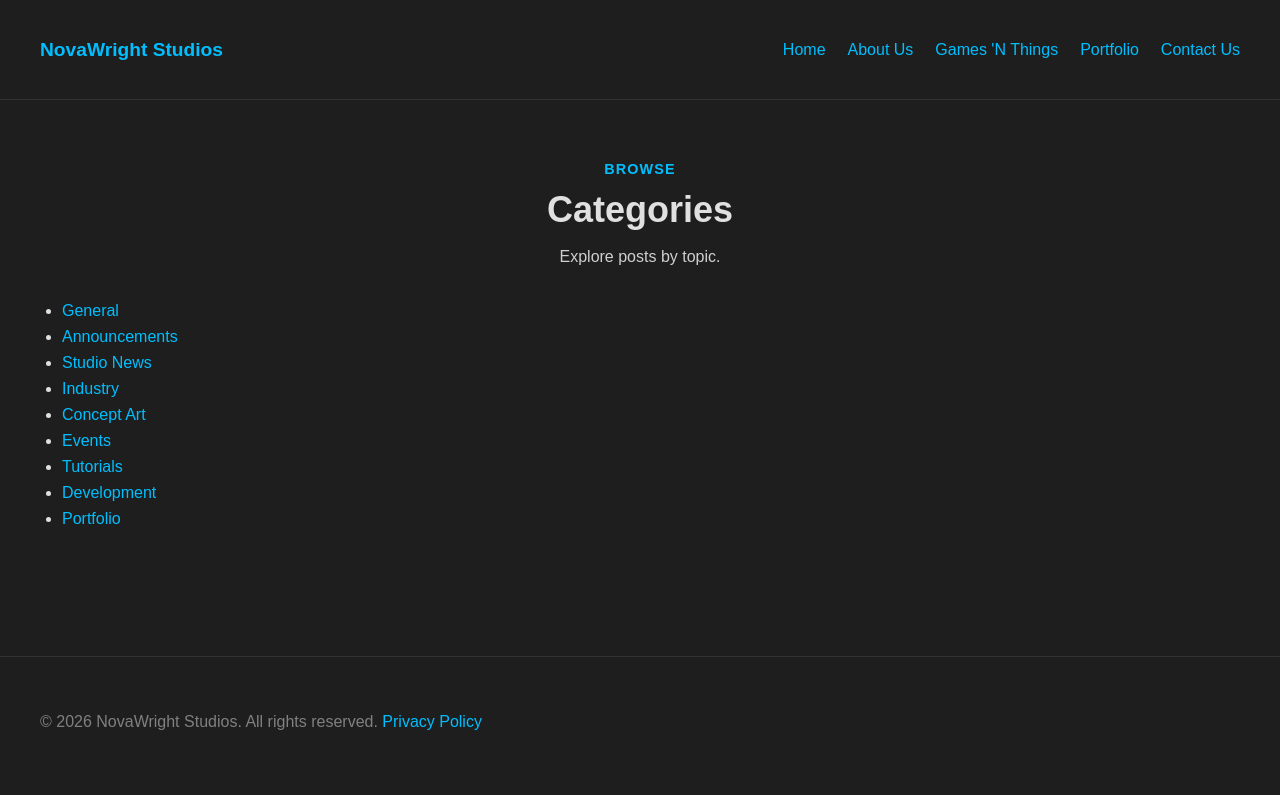
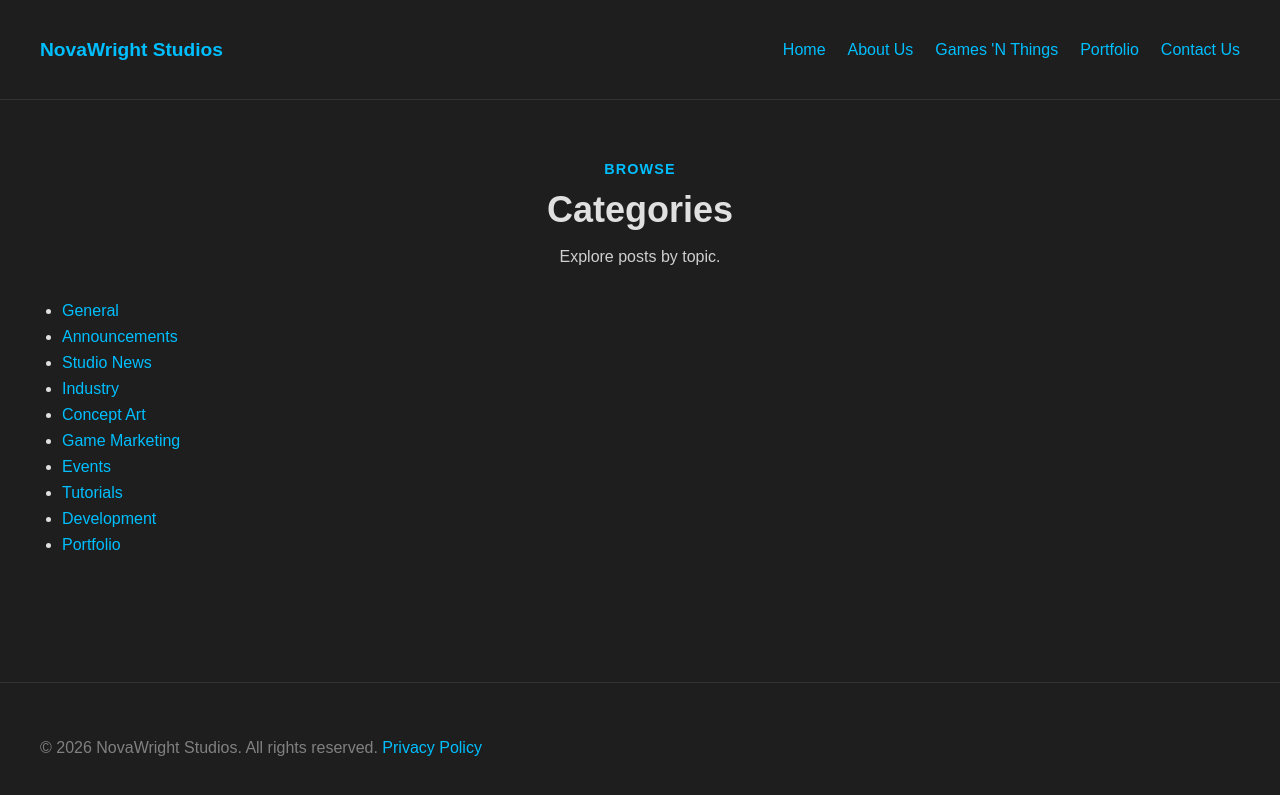
Before and after one commit to ScriptureExamined/NovawrightStudios, a Jekyll site: the page built from categories/index.html, in a window 1280 px wide. Shown: the top 795 px of the page. Built offline with Jekyll 4.4.1, drawn with Linux system fonts in a browser that asks for light colours.

Commit message:
Update index.html

```diff
--- a/categories/index.html
+++ b/categories/index.html
@@ -34,6 +34,11 @@ title: Categories
         >
       </li>
       <li>
+        <a href="{{ '/categories/game-marketing.html' | relative_url }}"
+          >Game Marketing</a
+        >
+      </li>
+      <li>
         <a href="{{ '/categories/events.html' | relative_url }}">Events</a>
       </li>
       <li>
```
